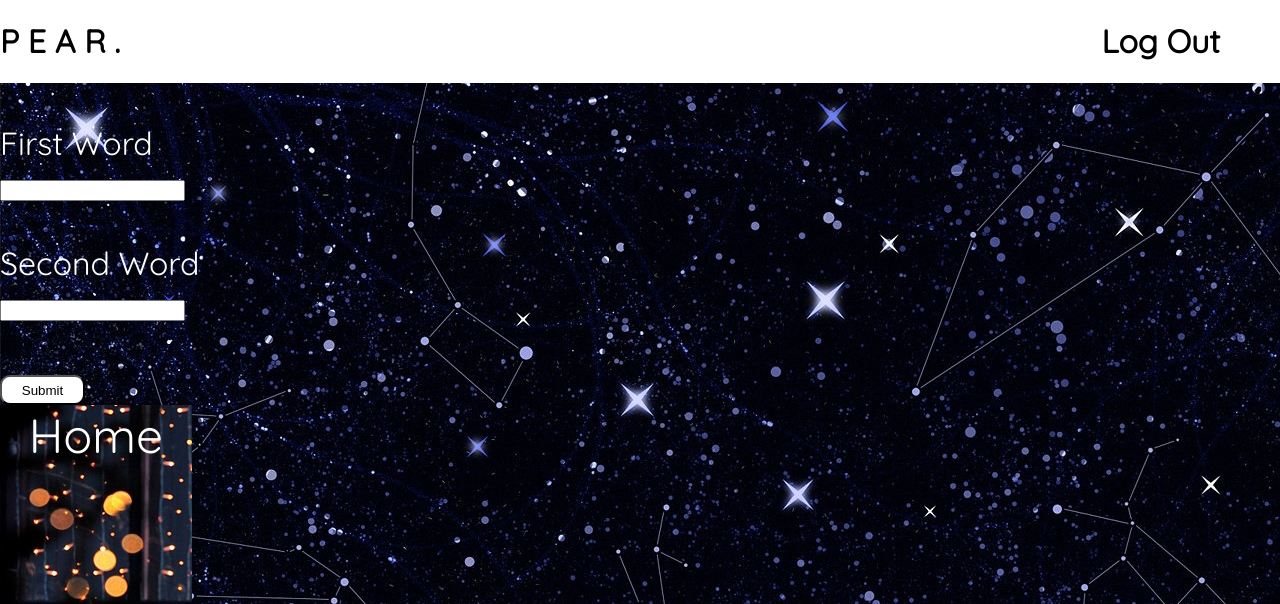
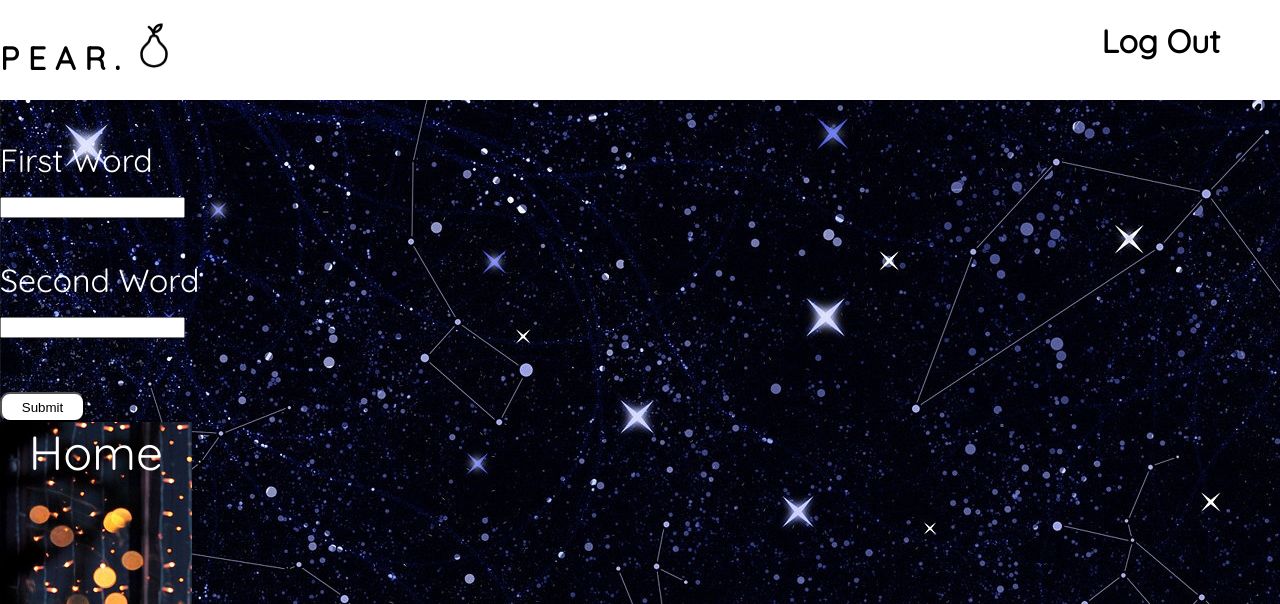
Before and after one commit to linhly2012/finalproject, a Python web app: template template/wordpage.html in a window 1280 px wide. Shown: the top 604 px of the page. Run offline with Jinja, Linux system fonts and the light colour scheme; the template is opened without the code that fills it: most values are stand-ins (such as "Sample title", 1, 10 or a date in 2020); some libraries are stand-ins or nearby versions.

Commit message:
some more style for the website and wordpage

```diff
--- a/template/welcome.html
+++ b/template/welcome.html
@@ -15,7 +15,7 @@
 <body>
   <!-- Divided out another head in body for the log out purpose-->
   <header>
-    <h1>  P E A R . </h1>  <h1 id='signout'><a href="{{ signout_url }}"><font color="black">Log Out</font></a></h1>
+    <h1>  P E A R . <img src='style/pearicon.png' width=50px height=49px></h1>  <h1 id='signout'><a href="{{ signout_url }}"><font color="black">Log Out</font></a></h1>
   </header>
 
   <!--Welcome pic, information what is the website
--- a/template/wordpage.html
+++ b/template/wordpage.html
@@ -23,7 +23,7 @@
 
 <body>
   <header>
-    <h1>  P E A R . </h1>  <h1 id='signout'><a href="{{ signout_url }}"><font color="black">Log Out</font></a></h1>
+    <h1>  P E A R . <img src='style/pearicon.png' width=50px height=49px></h1>  <h1 id='signout'><a href="{{ signout_url }}"><font color="black">Log Out</font></a></h1>
   </header>
 
 <!-- //    <script>
--- a/template/yourthoughts.html
+++ b/template/yourthoughts.html
@@ -16,7 +16,7 @@
 <body>
   <!-- Divided out another head in body for the log out purpose-->
   <header>
-    <h1>  P E A R . </h1>  <h1 id='signout'><a href="{{ signout_url }}">Log Out</a></h1>
+    <h1>  P E A R . <img src='style/pearicon.png' width=50px height=49px></h1>  <h1 id='signout'><a href="{{ signout_url }}">Log Out</a></h1>
   </header>
 
   <form id="survey"action="/survey" method="POST">
```
Also changed, not shown: style/pearicon.png (added).
